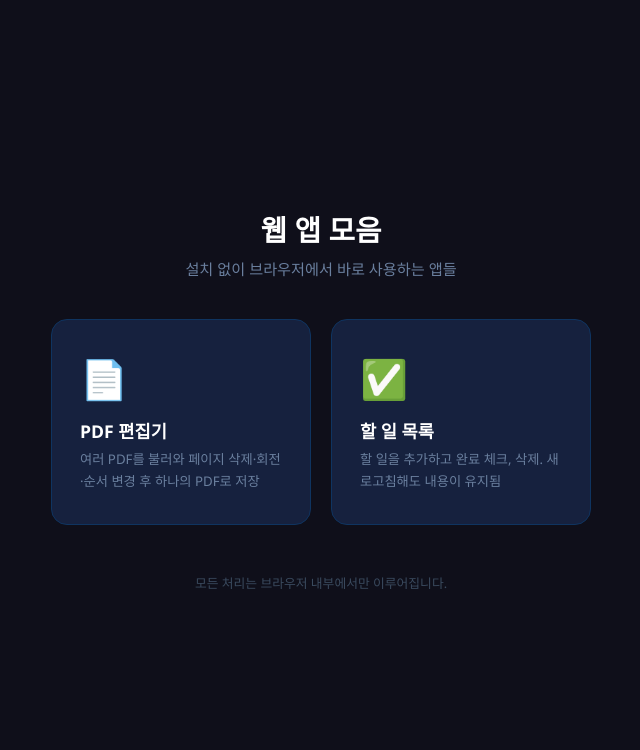
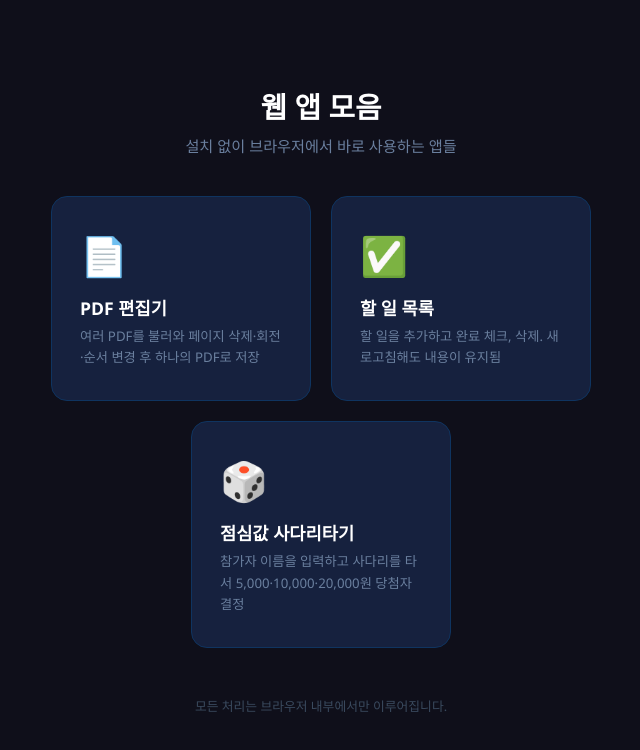
Before and after one commit to goldkim9797/pdf-editor, a plain HTML site: page index.html in a window 1280 px wide. Shown: the whole page, without its empty margins (319-959 px from the left). Drawn offline with Linux system fonts and the light colour scheme.

Commit message:
Add ladder game to web index and remove password lock
- index.html: 사다리타기 카드 추가
- ladder-game.html: 비밀번호 잠금 제거 (웹 공개용)

Co-Authored-By: Claude Sonnet 4.6 <noreply@anthropic.com>

```diff
--- a/index.html
+++ b/index.html
@@ -65,6 +65,11 @@
       <h2>할 일 목록</h2>
       <p>할 일을 추가하고 완료 체크, 삭제. 새로고침해도 내용이 유지됨</p>
     </a>
+    <a class="card" href="ladder-game.html">
+      <div class="icon">🎲</div>
+      <h2>점심값 사다리타기</h2>
+      <p>참가자 이름을 입력하고 사다리를 타서 5,000·10,000·20,000원 당첨자 결정</p>
+    </a>
   </div>
 
   <footer>모든 처리는 브라우저 내부에서만 이루어집니다.</footer>
```
